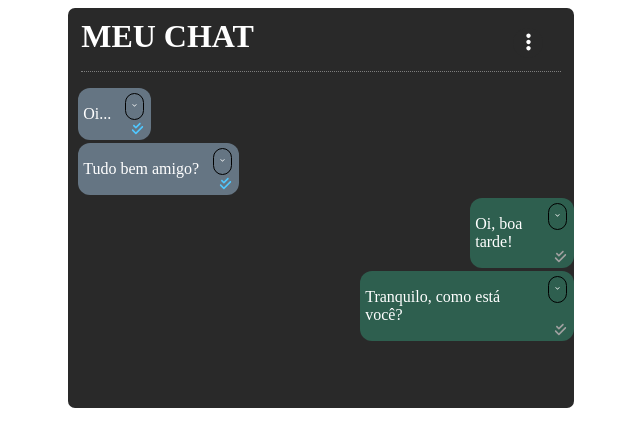
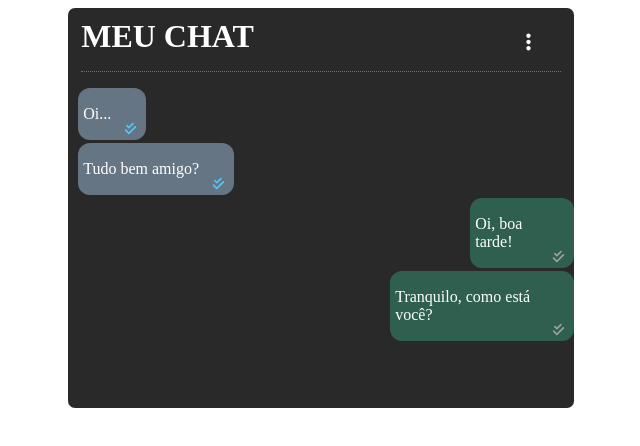
Before and after one commit to mairyeduardo/ChatDWI, a plain HTML site: page index.html in a window 1280 px wide. Shown: the whole page, without its empty margins (319-959 px from the left). Drawn offline with Linux system fonts and the light colour scheme.

Commit message:
FINALIDO!

```diff
--- a/estilinho.css
+++ b/estilinho.css
@@ -1,7 +1,9 @@
 :root {
     --cor-fundo: #292929;
-    --cor-recebido: #2e5f4f;
+    --cor-recebido: #657583;
+    --cor-enviado: #2e5f4f;
     --cor-texto: white;
+
 }
 
 #div2 {
@@ -20,7 +22,7 @@ h1 {
     padding-bottom: 15px;
     height: 38px;
     color: var(--cor-texto);
-    border-bottom: 1px dotted rgb(126, 126, 126);
+    border-bottom: 1px dotted var(--cor-recebido);
 
 }
 
@@ -40,24 +42,24 @@ p {
     border-radius: 12px;
     margin-bottom: 3px;
     width: fit-content;
-    padding: 1px 40px 1px 5px;
+    padding: 1px 35px 1px 5px;
 }
 
 
 .diva {
-    background-color: #657583;
+    background-color: var(--cor-recebido);
     margin-left: 10px;
 
 }
 
 .divm1 {
-    background-color: var(--cor-recebido);
+    background-color: var(--cor-enviado);
     margin-left: 402px;
 }
 
 .divm {
-    background-color: var(--cor-recebido);
-    margin-left: 292px;
+    background-color: var(--cor-enviado);
+    margin-left: 322px;
 
 }
 
@@ -76,7 +78,7 @@ p {
 
 #opcao:hover {
     background-color: #444444;
-
+    cursor: pointer;
 }
 
 #iconeopcao {
@@ -89,7 +91,7 @@ p {
 .check2 {
     position: absolute;
     bottom: 5px;
-    right: 7px;
+    right: 9px;
     padding: 0px;
     width: 13px;
 }
@@ -107,19 +109,31 @@ p {
     border-radius: 150px;
     border: 1px solid black;
     top: 5px;
-    right: 7px;
+    right: 3px;
+    border: none;
+    opacity: 0%;
 }
 
 .drop {
-    background-color: #657583;
+    background-color: var(--cor-recebido);
 }
 
 .drop2 {
-    background-color: var(--cor-recebido);
+    background-color: var(--cor-enviado);
+}
+
+.drop:hover {
+    opacity: 100%;
+    cursor: pointer;
+}
+
+.drop2:hover {
+    opacity: 100%;
+    cursor: pointer;
 }
 
 .iconedrop {
-    height: 20px;
-    width: 5px;
+    height: 10px;
+    width: 15px;
     fill: white;
 }
--- a/index.html
+++ b/index.html
@@ -13,16 +13,16 @@
     <div id="div2">
         <h1> MEU CHAT</h1>
         <button id="opcao">
-            <svg id="iconeopcao" xmlns="http://www.w3.org/2000/svg" viewBox="0 0 128 512"><!--! Font Awesome Pro 6.2.1 by @fontawesome - https://fontawesome.com License - https://fontawesome.com/license (Commercial License) Copyright 2022 Fonticons, Inc. --><path d="M64 360c30.9 0 56 25.1 56 56s-25.1 56-56 56s-56-25.1-56-56s25.1-56 56-56zm0-160c30.9 0 56 25.1 56 56s-25.1 56-56 56s-56-25.1-56-56s25.1-56 56-56zM120 96c0 30.9-25.1 56-56 56S8 126.9 8 96S33.1 40 64 40s56 25.1 56 56z"/></svg>
+            <svg id="iconeopcao" xmlns="http://www.w3.org/2000/svg" viewBox="0 0 128 512"><path d="M64 360c30.9 0 56 25.1 56 56s-25.1 56-56 56s-56-25.1-56-56s25.1-56 56-56zm0-160c30.9 0 56 25.1 56 56s-25.1 56-56 56s-56-25.1-56-56s25.1-56 56-56zM120 96c0 30.9-25.1 56-56 56S8 126.9 8 96S33.1 40 64 40s56 25.1 56 56z"/></svg>
         </button>
         <ul>
             <li>
                 <div class="diva">
                     <button class="drop">
-                        <svg class="iconedrop" xmlns="http://www.w3.org/2000/svg" viewBox="0 0 512 512"><!--! Font Awesome Pro 6.2.1 by @fontawesome - https://fontawesome.com License - https://fontawesome.com/license (Commercial License) Copyright 2022 Fonticons, Inc. --><path d="M233.4 406.6c12.5 12.5 32.8 12.5 45.3 0l192-192c12.5-12.5 12.5-32.8 0-45.3s-32.8-12.5-45.3 0L256 338.7 86.6 169.4c-12.5-12.5-32.8-12.5-45.3 0s-12.5 32.8 0 45.3l192 192z"/></svg>
+                        <svg class="iconedrop" xmlns="http://www.w3.org/2000/svg" viewBox="0 0 512 512"><path d="M233.4 406.6c12.5 12.5 32.8 12.5 45.3 0l192-192c12.5-12.5 12.5-32.8 0-45.3s-32.8-12.5-45.3 0L256 338.7 86.6 169.4c-12.5-12.5-32.8-12.5-45.3 0s-12.5 32.8 0 45.3l192 192z"/></svg>
                     </button>
                     <span>
-                        <svg class="check1" xmlns="http://www.w3.org/2000/svg" viewBox="0 0 512 512"><!--! Font Awesome Pro 6.2.1 by @fontawesome - https://fontawesome.com License - https://fontawesome.com/license (Commercial License) Copyright 2022 Fonticons, Inc. --><path d="M374.6 86.6c12.5-12.5 12.5-32.8 0-45.3s-32.8-12.5-45.3 0L192 178.7l-57.4-57.4c-12.5-12.5-32.8-12.5-45.3 0s-12.5 32.8 0 45.3l80 80c12.5 12.5 32.8 12.5 45.3 0l160-160zm96 128c12.5-12.5 12.5-32.8 0-45.3s-32.8-12.5-45.3 0L192 402.7 86.6 297.4c-12.5-12.5-32.8-12.5-45.3 0s-12.5 32.8 0 45.3l128 128c12.5 12.5 32.8 12.5 45.3 0l256-256z"/></svg>
+                        <svg class="check1" xmlns="http://www.w3.org/2000/svg" viewBox="0 0 512 512"><path d="M374.6 86.6c12.5-12.5 12.5-32.8 0-45.3s-32.8-12.5-45.3 0L192 178.7l-57.4-57.4c-12.5-12.5-32.8-12.5-45.3 0s-12.5 32.8 0 45.3l80 80c12.5 12.5 32.8 12.5 45.3 0l160-160zm96 128c12.5-12.5 12.5-32.8 0-45.3s-32.8-12.5-45.3 0L192 402.7 86.6 297.4c-12.5-12.5-32.8-12.5-45.3 0s-12.5 32.8 0 45.3l128 128c12.5 12.5 32.8 12.5 45.3 0l256-256z"/></svg>
                     </span>
                     <p>Oi...</p>
                 </div>
@@ -30,10 +30,10 @@
             <li>
                 <div class="diva">
                     <button class="drop">
-                        <svg class="iconedrop" xmlns="http://www.w3.org/2000/svg" viewBox="0 0 512 512"><!--! Font Awesome Pro 6.2.1 by @fontawesome - https://fontawesome.com License - https://fontawesome.com/license (Commercial License) Copyright 2022 Fonticons, Inc. --><path d="M233.4 406.6c12.5 12.5 32.8 12.5 45.3 0l192-192c12.5-12.5 12.5-32.8 0-45.3s-32.8-12.5-45.3 0L256 338.7 86.6 169.4c-12.5-12.5-32.8-12.5-45.3 0s-12.5 32.8 0 45.3l192 192z"/></svg>
+                        <svg class="iconedrop" xmlns="http://www.w3.org/2000/svg" viewBox="0 0 512 512"><path d="M233.4 406.6c12.5 12.5 32.8 12.5 45.3 0l192-192c12.5-12.5 12.5-32.8 0-45.3s-32.8-12.5-45.3 0L256 338.7 86.6 169.4c-12.5-12.5-32.8-12.5-45.3 0s-12.5 32.8 0 45.3l192 192z"/></svg>
                     </button>
                     <span>
-                        <svg class="check1" xmlns="http://www.w3.org/2000/svg" viewBox="0 0 512 512"><!--! Font Awesome Pro 6.2.1 by @fontawesome - https://fontawesome.com License - https://fontawesome.com/license (Commercial License) Copyright 2022 Fonticons, Inc. --><path d="M374.6 86.6c12.5-12.5 12.5-32.8 0-45.3s-32.8-12.5-45.3 0L192 178.7l-57.4-57.4c-12.5-12.5-32.8-12.5-45.3 0s-12.5 32.8 0 45.3l80 80c12.5 12.5 32.8 12.5 45.3 0l160-160zm96 128c12.5-12.5 12.5-32.8 0-45.3s-32.8-12.5-45.3 0L192 402.7 86.6 297.4c-12.5-12.5-32.8-12.5-45.3 0s-12.5 32.8 0 45.3l128 128c12.5 12.5 32.8 12.5 45.3 0l256-256z"/></svg>
+                        <svg class="check1" xmlns="http://www.w3.org/2000/svg" viewBox="0 0 512 512"><path d="M374.6 86.6c12.5-12.5 12.5-32.8 0-45.3s-32.8-12.5-45.3 0L192 178.7l-57.4-57.4c-12.5-12.5-32.8-12.5-45.3 0s-12.5 32.8 0 45.3l80 80c12.5 12.5 32.8 12.5 45.3 0l160-160zm96 128c12.5-12.5 12.5-32.8 0-45.3s-32.8-12.5-45.3 0L192 402.7 86.6 297.4c-12.5-12.5-32.8-12.5-45.3 0s-12.5 32.8 0 45.3l128 128c12.5 12.5 32.8 12.5 45.3 0l256-256z"/></svg>
                     </span>
                     <p>Tudo bem amigo?</p>
                 </div>
@@ -41,10 +41,10 @@
             <li>
                 <div class="divm1">
                     <button class="drop2">
-                        <svg class="iconedrop" xmlns="http://www.w3.org/2000/svg" viewBox="0 0 512 512"><!--! Font Awesome Pro 6.2.1 by @fontawesome - https://fontawesome.com License - https://fontawesome.com/license (Commercial License) Copyright 2022 Fonticons, Inc. --><path d="M233.4 406.6c12.5 12.5 32.8 12.5 45.3 0l192-192c12.5-12.5 12.5-32.8 0-45.3s-32.8-12.5-45.3 0L256 338.7 86.6 169.4c-12.5-12.5-32.8-12.5-45.3 0s-12.5 32.8 0 45.3l192 192z"/></svg>
+                        <svg class="iconedrop" xmlns="http://www.w3.org/2000/svg" viewBox="0 0 512 512"><path d="M233.4 406.6c12.5 12.5 32.8 12.5 45.3 0l192-192c12.5-12.5 12.5-32.8 0-45.3s-32.8-12.5-45.3 0L256 338.7 86.6 169.4c-12.5-12.5-32.8-12.5-45.3 0s-12.5 32.8 0 45.3l192 192z"/></svg>
                     </button>
                     <span>
-                        <svg class="check2" xmlns="http://www.w3.org/2000/svg" viewBox="0 0 512 512"><!--! Font Awesome Pro 6.2.1 by @fontawesome - https://fontawesome.com License - https://fontawesome.com/license (Commercial License) Copyright 2022 Fonticons, Inc. --><path d="M374.6 86.6c12.5-12.5 12.5-32.8 0-45.3s-32.8-12.5-45.3 0L192 178.7l-57.4-57.4c-12.5-12.5-32.8-12.5-45.3 0s-12.5 32.8 0 45.3l80 80c12.5 12.5 32.8 12.5 45.3 0l160-160zm96 128c12.5-12.5 12.5-32.8 0-45.3s-32.8-12.5-45.3 0L192 402.7 86.6 297.4c-12.5-12.5-32.8-12.5-45.3 0s-12.5 32.8 0 45.3l128 128c12.5 12.5 32.8 12.5 45.3 0l256-256z"/></svg>
+                        <svg class="check2" xmlns="http://www.w3.org/2000/svg" viewBox="0 0 512 512"><path d="M374.6 86.6c12.5-12.5 12.5-32.8 0-45.3s-32.8-12.5-45.3 0L192 178.7l-57.4-57.4c-12.5-12.5-32.8-12.5-45.3 0s-12.5 32.8 0 45.3l80 80c12.5 12.5 32.8 12.5 45.3 0l160-160zm96 128c12.5-12.5 12.5-32.8 0-45.3s-32.8-12.5-45.3 0L192 402.7 86.6 297.4c-12.5-12.5-32.8-12.5-45.3 0s-12.5 32.8 0 45.3l128 128c12.5 12.5 32.8 12.5 45.3 0l256-256z"/></svg>
                     </span>
                     <p>Oi, boa tarde!</p>
                 </div>
```
